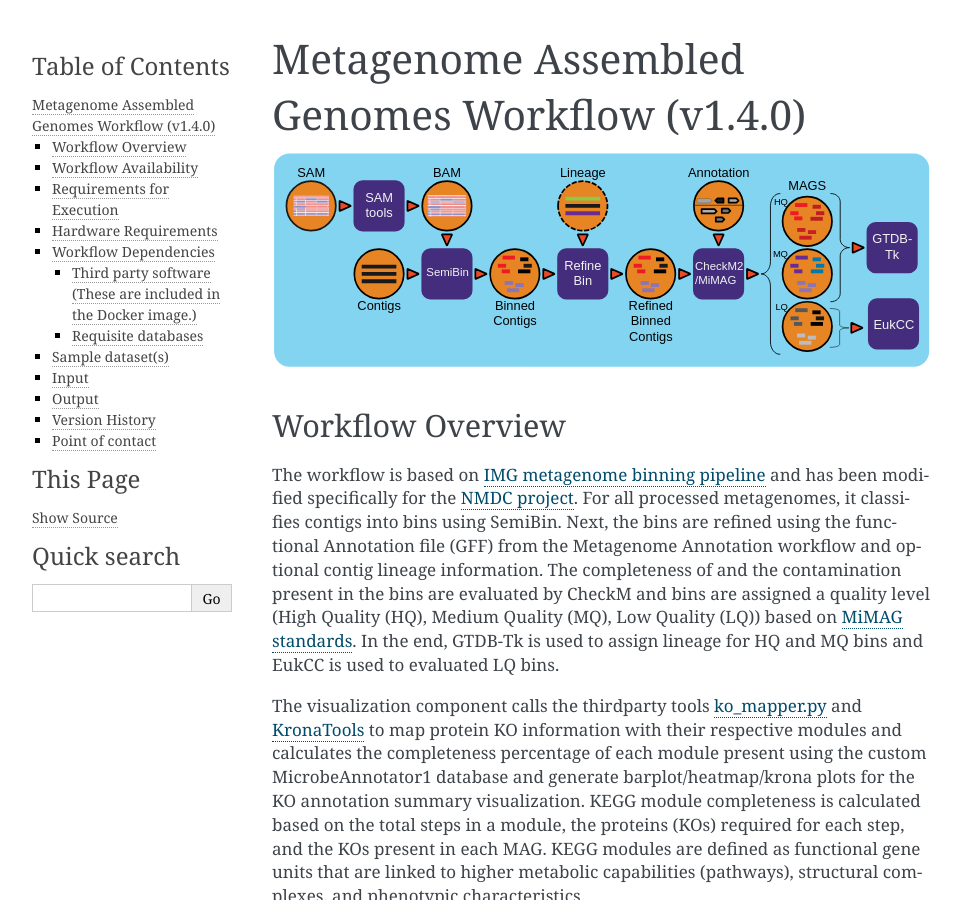
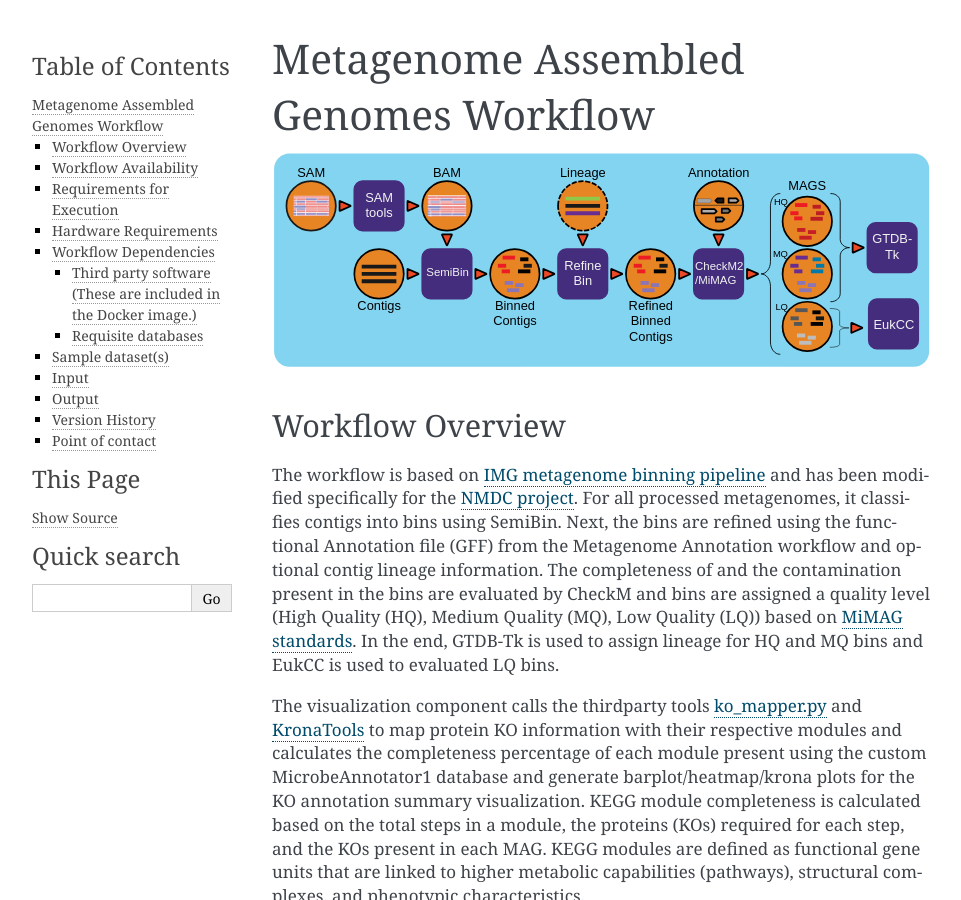
Before and after one commit to microbiomedata/metaMAGs, a Sphinx documentation site: the page built from docs/index.rst, in a window 1280 px wide and 900 px high. Shown: the whole window, without its empty margins (148-1109 px from the left). Built offline with Sphinx 7.4.7, drawn with Linux system fonts in a browser that asks for light colours; some of the changed text lies outside the part shown.

Commit message:
update docs

```diff
--- a/docs/index.rst
+++ b/docs/index.rst
@@ -7,7 +7,7 @@
          https://sphinx-rtd-theme.readthedocs.io/en/stable/configuring.html#confval-github_url
 
 
-Metagenome Assembled Genomes Workflow (v1.4.0)
+Metagenome Assembled Genomes Workflow
 =============================================
 
 .. image:: mags_workflow2025.svg
```
Also changed, not shown: other parts of docs/index.rst (+1 -1 lines), README.md (+1 -1 lines).
